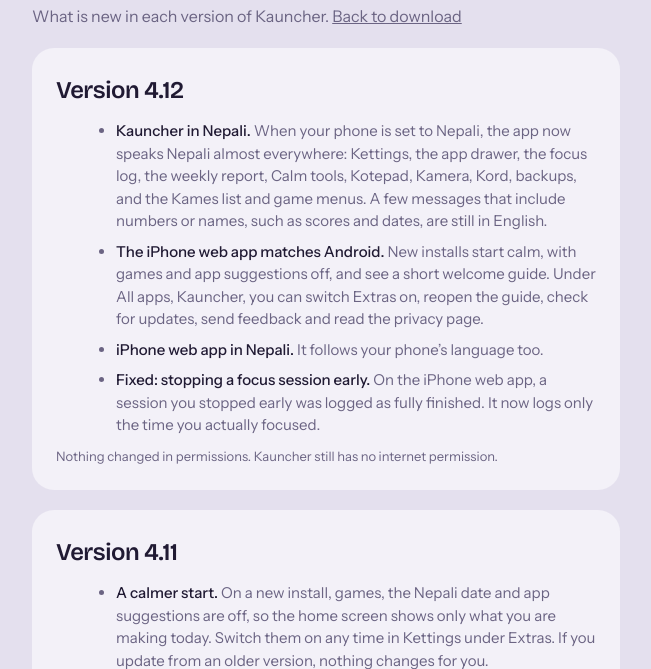
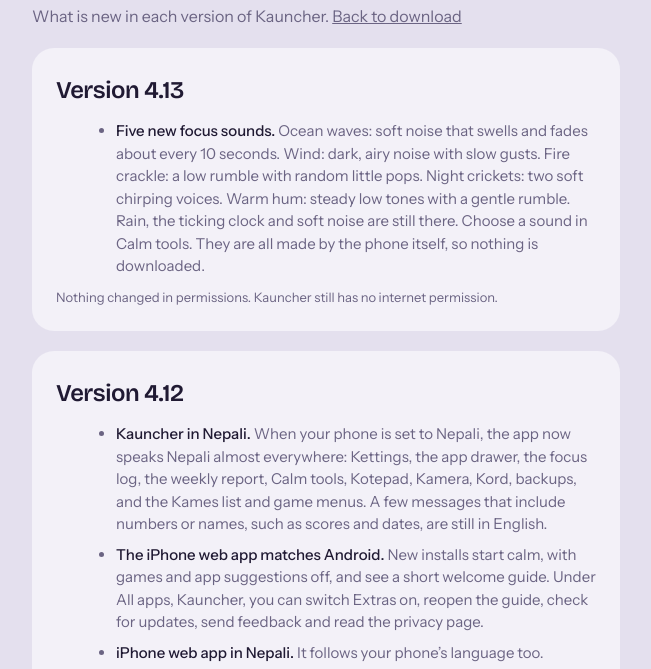
Before and after one commit to kartproduction/kauncher, a plain HTML site: page changelog.html in a window 1280 px wide. Shown: the part 128-797 px from the top of the page, without its empty margins (314-965 px from the left). Drawn offline with nearby package versions, Linux system fonts and the light colour scheme.

Commit message:
Add files via upload

```diff
--- a/changelog.html
+++ b/changelog.html
@@ -40,6 +40,14 @@ a{color:inherit}
 <main>
   <h1 style="font-size:clamp(40px,12vw,64px)">Changelog</h1>
   <p class="sub" style="margin-top:12px">What is new in each version of Kauncher. <a href="index.html">Back to download</a></p>
+
+  <section class="card" id="v4-13">
+    <h2>Version 4.13</h2>
+    <ul>
+      <li><strong>Five new focus sounds.</strong> Ocean waves: soft noise that swells and fades about every 10 seconds. Wind: dark, airy noise with slow gusts. Fire crackle: a low rumble with random little pops. Night crickets: two soft chirping voices. Warm hum: steady low tones with a gentle rumble. Rain, the ticking clock and soft noise are still there. Choose a sound in Calm tools. They are all made by the phone itself, so nothing is downloaded.</li>
+    </ul>
+    <p class="note">Nothing changed in permissions. Kauncher still has no internet permission.</p>
+  </section>
 
   <section class="card" id="v4-12">
     <h2>Version 4.12</h2>
```
